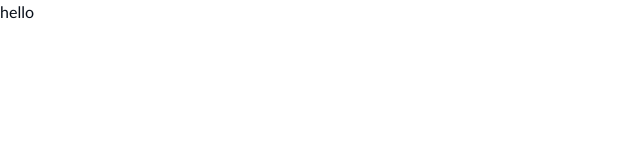
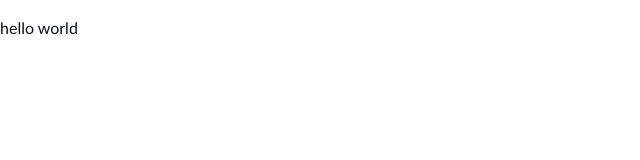
Before and after one commit to henrylin03/top-pressure-blog--FE, a React (Vite) app: page / in a window 1280 px wide. Shown: the top 160 px of the page, without its empty margins (0-640 px from the left). Built offline with nearby package versions, Linux system fonts and the light colour scheme.

Commit message:
chore: install react router and add placeholder route to App as home page
just to demonstrate that the routing is working as expected, ive set up a router (created using createBrowserRouter) that routes to <App/> component on home page

```diff
--- a/package.json
+++ b/package.json
@@ -21,7 +21,8 @@
 		"@tabler/icons-react": "^3.41.1",
 		"dayjs": "^1.11.20",
 		"react": "^19.2.5",
-		"react-dom": "^19.2.5"
+		"react-dom": "^19.2.5",
+		"react-router": "^7.14.1"
 	},
 	"devDependencies": {
 		"@biomejs/biome": "2.4.12",
--- a/src/App.tsx
+++ b/src/App.tsx
@@ -2,6 +2,10 @@ import { MantineProvider } from "@mantine/core";
 import { theme } from "./styles/theme";
 import "@mantine/core/styles.css";
 
-const App = () => <MantineProvider theme={theme}>hello</MantineProvider>;
+const App = () => (
+	<MantineProvider theme={theme}>
+		<p>hello world</p>
+	</MantineProvider>
+);
 
 export default App;
--- a/src/main.tsx
+++ b/src/main.tsx
@@ -1,6 +1,7 @@
 import { StrictMode } from "react";
 import { createRoot } from "react-dom/client";
-import App from "./App";
+import { RouterProvider } from "react-router";
+import { router } from "./router";
 
 const rootElement = document.getElementById("root");
 if (!rootElement) throw new Error("#root element not found");
@@ -9,7 +10,7 @@ if (!rootElement.innerHTML) {
 	const root = createRoot(rootElement);
 	root.render(
 		<StrictMode>
-			<App />
+			<RouterProvider router={router} />
 		</StrictMode>,
 	);
 }
--- /dev/null
+++ b/src/router.tsx
@@ -0,0 +1,6 @@
+import { createBrowserRouter } from "react-router";
+import App from "./App";
+
+const router = createBrowserRouter([{ path: "/", element: <App /> }]);
+
+export { router };
```
Also changed, not shown: 1 other file (tests, documents, lock files or other folders).
